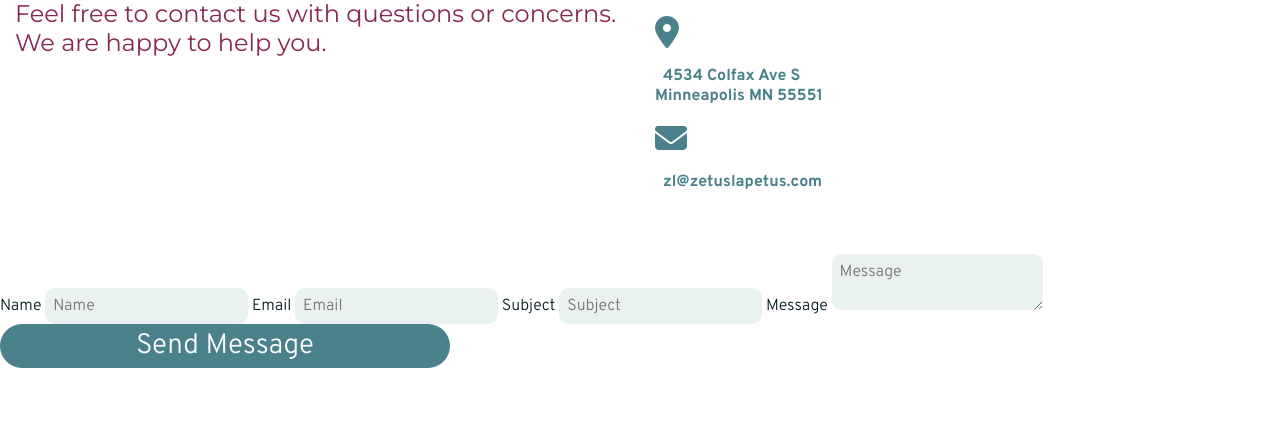
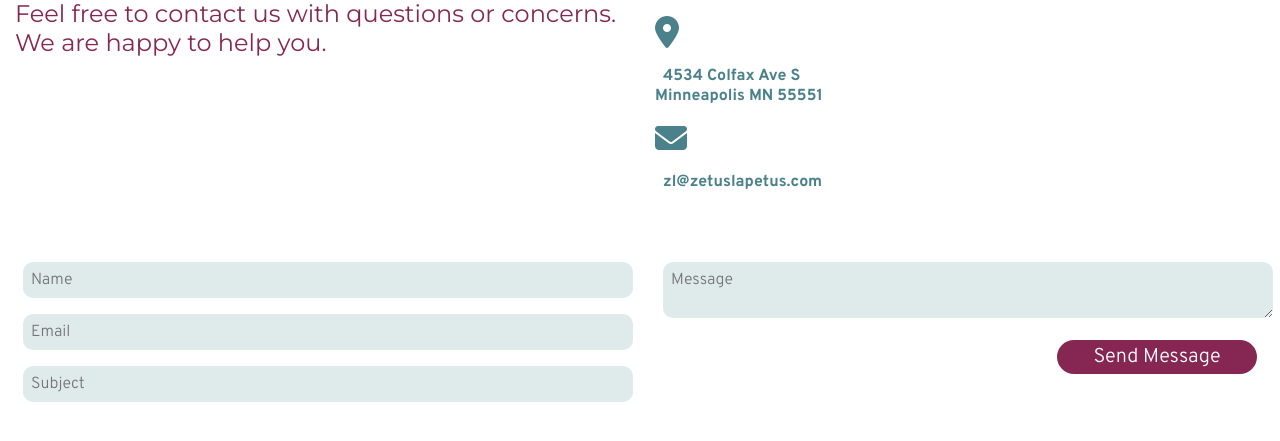
Before and after one commit to qjac/zetus_lapetus, a PHP site: page /contact.php in a window 1280 px wide. Shown: the part 297-738 px from the top of the page. Run offline with PHP 8.4, Linux system fonts and the light colour scheme; grey boxes labelled with a size stand in for pictures from a placeholder-image service; style sheets or scripts are compiled from the project's sources; some libraries are stand-ins or nearby versions.

Commit message:
contact form styles

```diff
--- a/zetus-lapetus/contact.php
+++ b/zetus-lapetus/contact.php
@@ -24,15 +24,19 @@
 			<div class="row">
 				<form id="form">
 					<p id="returnmessage"></p>
+					<div class="col s12 m6 l6">
 						<label>Name</label>
 						<input type="text" id="name" placeholder="Name"/>
 						<label>Email</label>
 						<input type="text" id="email" placeholder="Email"/>
 						<label>Subject</label>
 						<input type="text" id="contact" placeholder="Subject"/>
+					</div>
+					<div class="col s12 m6 l6">
 						<label>Message</label>
 						<textarea id="message" placeholder="Message"></textarea>
 						<input type="button" id="submit" class="button-secondary" value="Send Message"/>
+					</div>
 				</form>
 			</div>
 		</section>
--- a/zetus-lapetus/scss/partials/_base.scss
+++ b/zetus-lapetus/scss/partials/_base.scss
@@ -87,7 +87,7 @@ a {
   background-color: $teal;
   color: $light;
   font-size: 1.25rem;
-  width: 50%;
+  width: 60%;
   max-width: 200px;
   padding:.25rem;
   -webkit-border-radius: 999px;
@@ -96,7 +96,7 @@ a {
 }
 
 .button-secondary{
-  @extend .button-big;
+  @extend .button;
   background-color: $red;
 }
 
@@ -104,7 +104,7 @@ a {
   background-color: $teal;
   color: $light;
   font-size: 1.75rem;
-  width: 80%;
+  width: 100%;
   max-width: 450px;
   padding: .25rem;
   -webkit-border-radius: 999px;
@@ -119,9 +119,20 @@ a {
 
 form input, form textarea {
   border: none;
-  background-color: rgba($background-alternate, .5);
+  background-color: rgba($background-alternate, .75);
   -webkit-border-radius: 10px;
   -moz-border-radius: 10px;
   border-radius: 10px;
   padding: .5rem;
+  color: $dark;
+  width: 100%;
+  margin: .5rem;
 }
+
+form label {
+  display: none;
+}
+
+form #submit {
+  float: right;
+}
```
Lines whose indentation alone changed are shown as unchanged.
